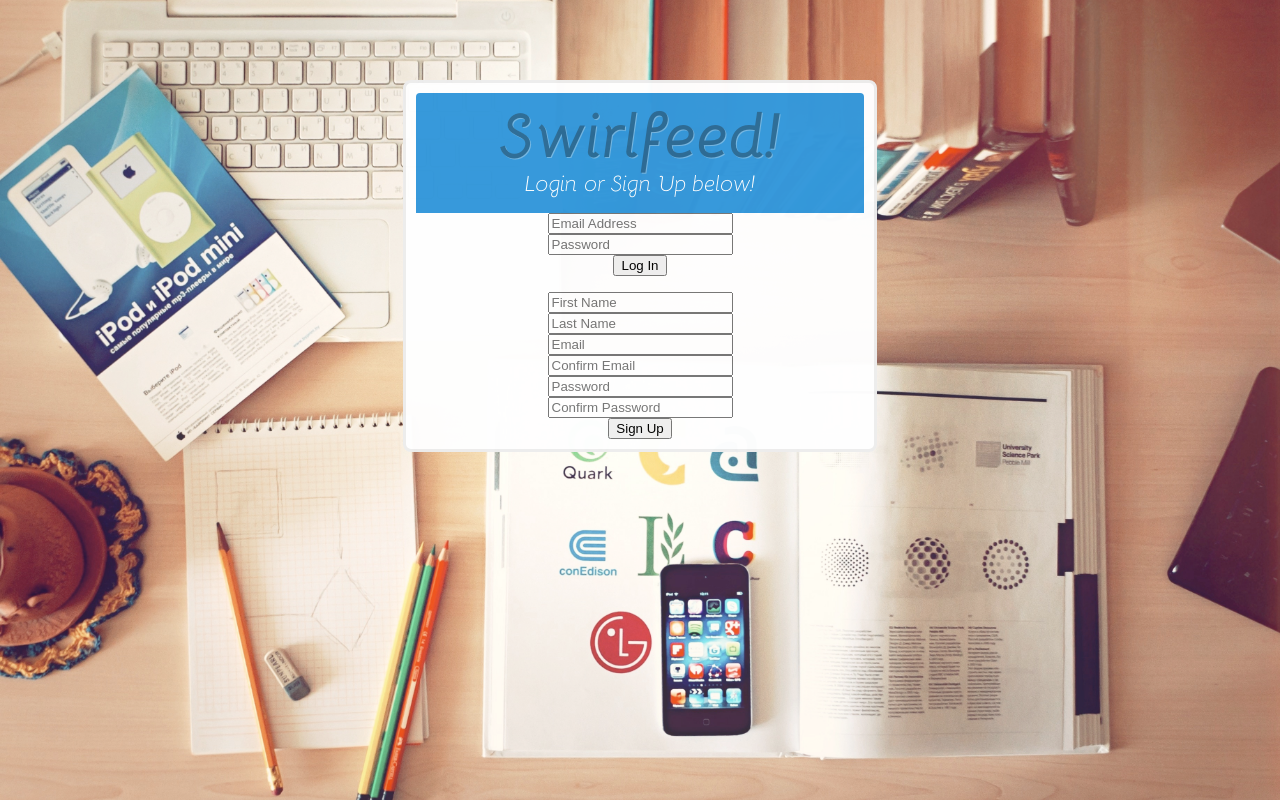
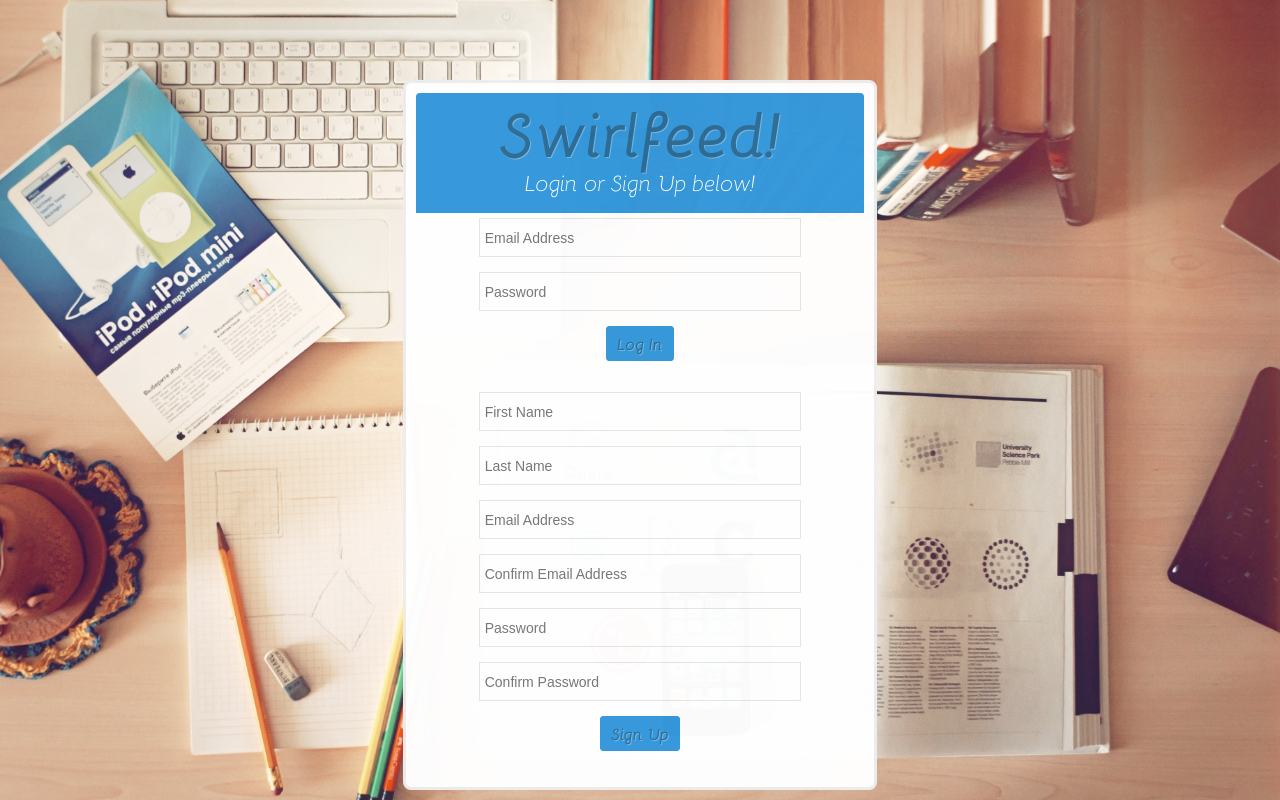
Before and after one commit to Jerling1989/Echo-Chamber, a PHP site: page /register.php in a window 1280 px wide. Run offline with PHP 8.4, Linux system fonts and the light colour scheme.

Commit message:
styling input fields

```diff
--- a/assets/css/register_style.css
+++ b/assets/css/register_style.css
@@ -64,3 +64,29 @@
 	color: #2C6C96;
 	text-shadow: #73B6E2 1px 1px 0px;
 }
+
+input[type='submit'] {
+	background-color: #3498DB;
+	border: 1px solid #3498DB;
+	border-radius: 3px;
+	margin: 5px 0 10px 0;
+	padding: 5px 10px 5px 10px;
+	color: #2C6C96;
+	font-family: 'Bellota-BoldItalic', sans-serif;
+	text-shadow: #73B6E2 1px 1px 0px;
+	font-size: 100%;
+}
+
+input[type='text'], input[type='email'], input[type='password'] {
+	border: 1px solid #E5E5E5;
+	margin-top: 5px;
+	margin-bottom: 10px;
+	padding-left: 5px;
+	width: 70%;
+	height: 35px;
+	font-size: 14px;
+}
+
+input[type='text']:hover, input[type='email']:hover, input[type='password']:hover {
+	border-color: #3498DB;
+}
--- a/register.php
+++ b/register.php
@@ -87,14 +87,14 @@
 			} ?>
 
 			<!-- EMAIL INPUT -->
-			<input type="email" name="reg_email" placeholder="Email" value="<?php
+			<input type="email" name="reg_email" placeholder="Email Address" value="<?php
 				if (isset($_SESSION['reg_email'])) {
 					echo $_SESSION['reg_email'];
 				} ?>" required />
 			<br />
 
 			<!-- EMAIL 2 INPUT -->
-			<input type="email" name="reg_email2" placeholder="Confirm Email" value="<?php
+			<input type="email" name="reg_email2" placeholder="Confirm Email Address" value="<?php
 				if (isset($_SESSION['reg_email2'])) {
 					echo $_SESSION['reg_email2'];
 				} ?>" required />
@@ -131,6 +131,7 @@
 			<?php if (in_array("<span style='color: #14C800;'>You're all set! Go ahead and login!</span><br />", $error_array)) {
 				echo "<span style='color: #14C800;'>You're all set! Go ahead and login!</span><br />";
 			} ?>
+			<br />
 
 		</form>
 		<!-- END SIGN UP FORM -->
```
